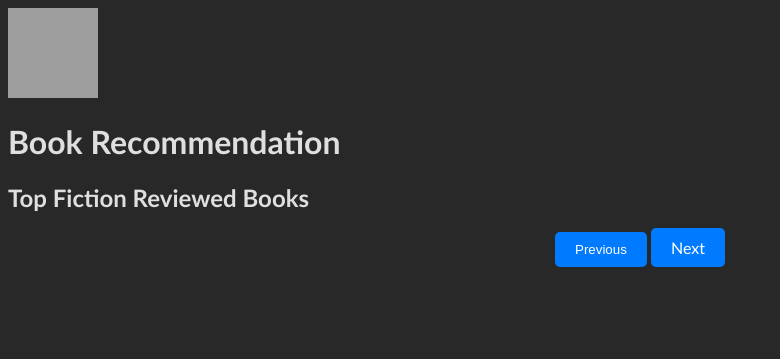
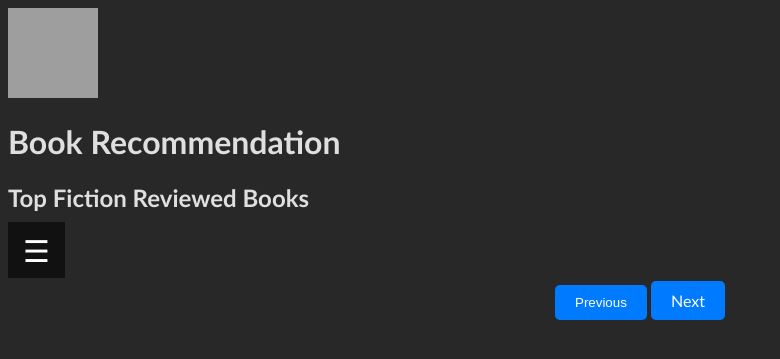
Before and after one commit to jchefdeville/books-recommendations, a Flask app: template templates/Brec.html in a window 1280 px wide. Shown: the top 359 px of the page, without its empty margins (0-780 px from the left). Run offline with Flask 3, Linux system fonts and the light colour scheme; the template is opened without the code that fills it, so the values that code supplies are empty; parts of the project's set-up code (start-up, migrations or seed data) failed here and were passed over; grey boxes are pictures that could not be loaded.

Commit message:
Add menu burger for navigation between routes

```diff
--- a/static/script.js
+++ b/static/script.js
@@ -13,3 +13,18 @@ function toggleDescription(index) {
         moreText.style.display = "inline";
     }
 }
+
+var sidenav = document.getElementById("mySidenav");
+var openBtn = document.getElementById("openBtn");
+var closeBtn = document.getElementById("closeBtn");
+
+openBtn.onclick = openNav;
+closeBtn.onclick = closeNav;
+
+function openNav() {
+    sidenav.classList.add("active");
+}
+
+function closeNav() {
+    sidenav.classList.remove("active");
+}
--- a/static/styles.css
+++ b/static/styles.css
@@ -97,3 +97,56 @@ a{
     margin: 0 10px;
     box-sizing: border-box;
 }
+
+
+/* Menu Burger */
+.sidenav {
+    height: 100%;
+    width: 0;
+    position: fixed;
+    z-index: 1;
+    top: 0;
+    left: 0;
+    background-color: #111;
+    overflow-x: hidden;
+    transition: width 0.5s; /* transition on width */
+    padding-top: 60px;
+}
+
+.sidenav a {
+    padding: 8px 8px 8px 32px;
+    text-decoration: none;
+    font-size: 25px;
+    color: #818181;
+    display: block;
+    transition: 0.3s;
+}
+
+.sidenav a:hover {
+    color: #f1f1f1;
+}
+
+.sidenav .closebtn {
+    position: absolute;
+    top: 0;
+    right: 25px;
+    font-size: 36px;
+    margin-left: 50px;
+}
+
+.openbtn {
+    font-size: 30px;
+    cursor: pointer;
+    background-color: #111;
+    color: white;
+    padding: 10px 15px;
+    border: none;
+}
+
+.openbtn:hover {
+    background-color: #444;
+}
+
+.sidenav.active {
+    width: 250px; /* set width when active */
+}
--- a/templates/Brec.html
+++ b/templates/Brec.html
@@ -5,7 +5,6 @@
 <head>
     <title>Recommendation Page</title>
     <link rel="stylesheet" type="text/css" href="{{ url_for('static', filename='styles.css') }}">
-    <script src="{{ url_for('static', filename='script.js') }}"></script>
     <style>.description-column {width: 500px;}</style>
 </head>
 
@@ -17,6 +16,15 @@
             <h2>Top Fiction Reviewed Books</h2>
         </div>
     </header>
+
+    <div id="mySidenav" class="sidenav">
+        <a href="javascript:void(0)" id="closeBtn" class="closebtn">&times;</a>
+        <a href="/">Home page</a>
+        <a href="/users">Users recommendation book</a>
+    </div>
+
+    <span id="openBtn" class="openbtn">&#9776;</span>
+
     <ul class="list-books">
      {% for index, row in top_books_df.iterrows() %}
         <li class="book">
@@ -55,3 +63,5 @@
 
 </body>
 </html>
+
+<script src="{{ url_for('static', filename='script.js') }}"></script>
```
Also changed, not shown: templates/BooksRecommendations.html (+11 -1 lines).
